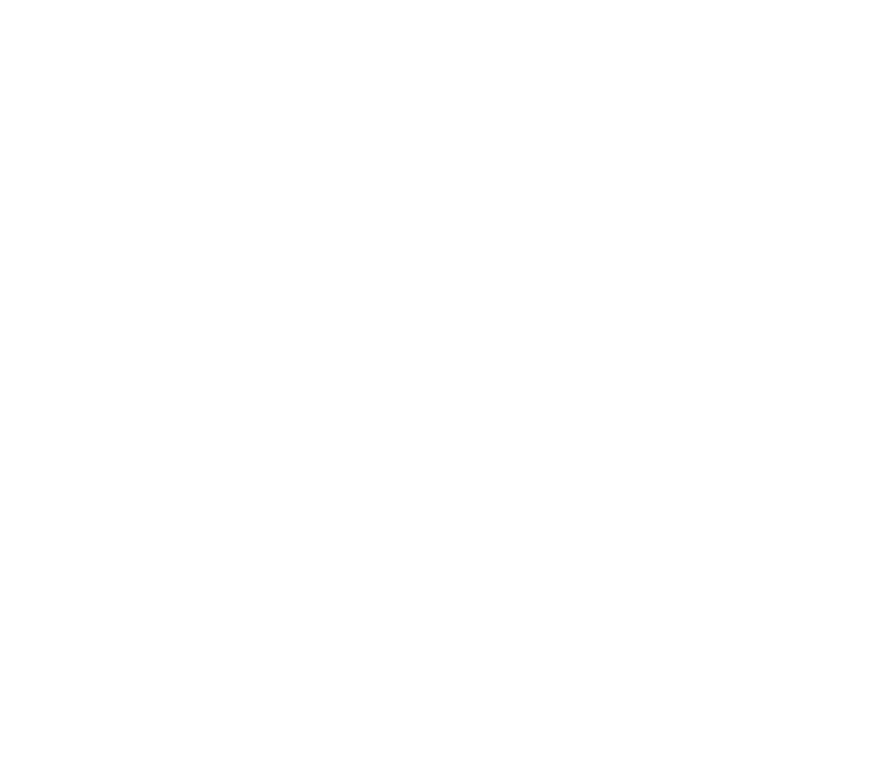
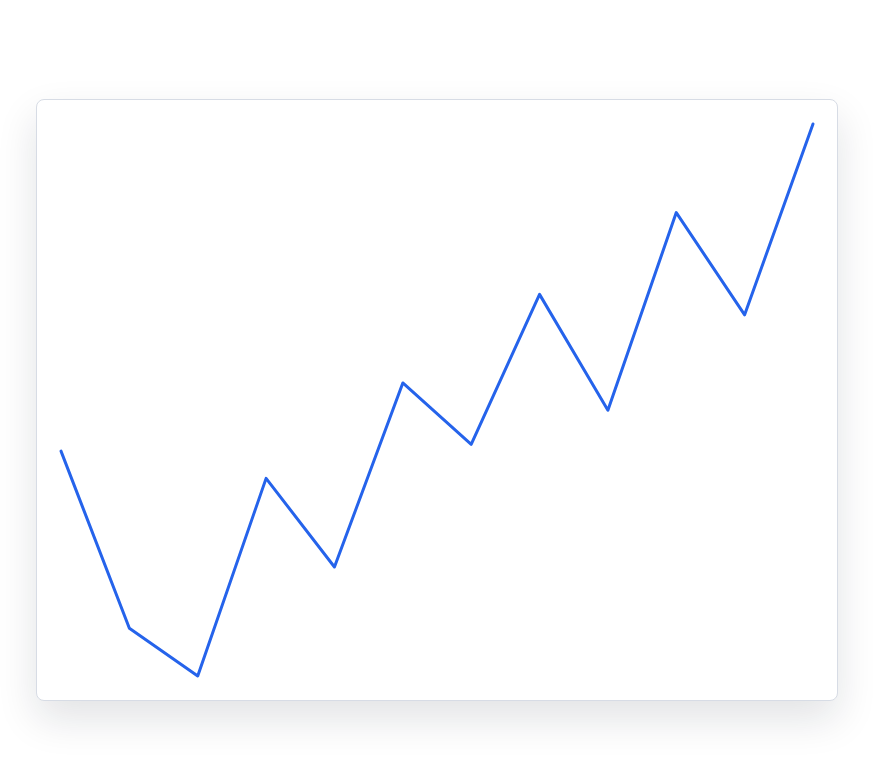
Before and after one commit to nicknovikov/click-ready, a website built with Vite: page index.html in a window 1280 px wide. Shown: the whole page, without its empty margins (203-1076 px from the left). Built offline with nearby package versions, Linux system fonts and the light colour scheme.

Commit message:
Implement basic line chart

```diff
--- a/src/main.ts
+++ b/src/main.ts
@@ -1,5 +1,78 @@
 import './style.css'
+import Konva from 'konva'
+
+const CHART_DATA = [68, 42, 35, 64, 51, 78, 69, 91, 74, 103, 88, 116]
 
 document.querySelector<HTMLDivElement>('#app')!.innerHTML = `
-<section id="chart"></section>
+<div id="chart"></div>
 `
+
+const chart = document.querySelector<HTMLDivElement>('#chart')!
+
+const stage = new Konva.Stage({
+  container: chart,
+  width: chart.clientWidth,
+  height: chart.clientHeight,
+})
+
+const layer = new Konva.Layer()
+stage.add(layer)
+
+function renderChart(data: number[]) {
+  const width = chart.clientWidth
+  const height = chart.clientHeight
+
+  stage.size({ width, height })
+  layer.destroyChildren()
+
+  if (width === 0 || height === 0 || data.length === 0) {
+    return
+  }
+
+  const padding = {
+    top: 24,
+    right: 24,
+    bottom: 24,
+    left: 24,
+  }
+  const plotWidth = Math.max(1, width - padding.left - padding.right)
+  const plotHeight = Math.max(1, height - padding.top - padding.bottom)
+  const minValue = Math.min(...data)
+  const maxValue = Math.max(...data)
+  const valueRange = maxValue - minValue || 1
+  const xStep = data.length > 1 ? plotWidth / (data.length - 1) : 0
+  const yForValue = (value: number) =>
+    padding.top + plotHeight - ((value - minValue) / valueRange) * plotHeight
+
+  const points = data.flatMap((value, index) => [
+    padding.left + index * xStep,
+    yForValue(value),
+  ])
+
+  layer.add(
+    new Konva.Line({
+      points,
+      stroke: '#2563eb',
+      strokeWidth: 3,
+      lineCap: 'round',
+      lineJoin: 'round',
+    }),
+  )
+
+  layer.draw()
+}
+
+renderChart(CHART_DATA)
+
+const resizeObserver = new ResizeObserver(() => {
+  renderChart(CHART_DATA)
+})
+
+resizeObserver.observe(chart)
+
+if (import.meta.hot) {
+  import.meta.hot.dispose(() => {
+    resizeObserver.disconnect()
+    stage.destroy()
+  })
+}
--- a/src/style.css
+++ b/src/style.css
@@ -40,4 +40,8 @@
 #chart {
   width: 800px;
   height: 600px;
+  background-color: white;
+  border: 1px solid #d7dce5;
+  border-radius: 8px;
+  box-shadow: 0 18px 40px rgba(15, 23, 42, 0.12);
 }
```
